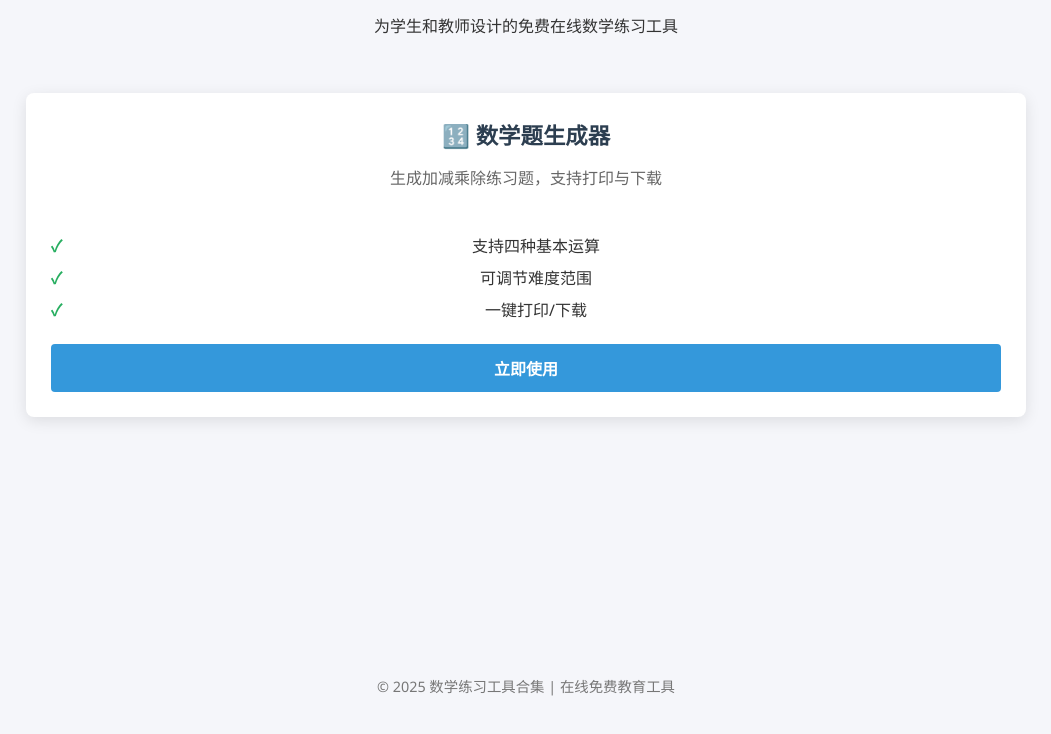
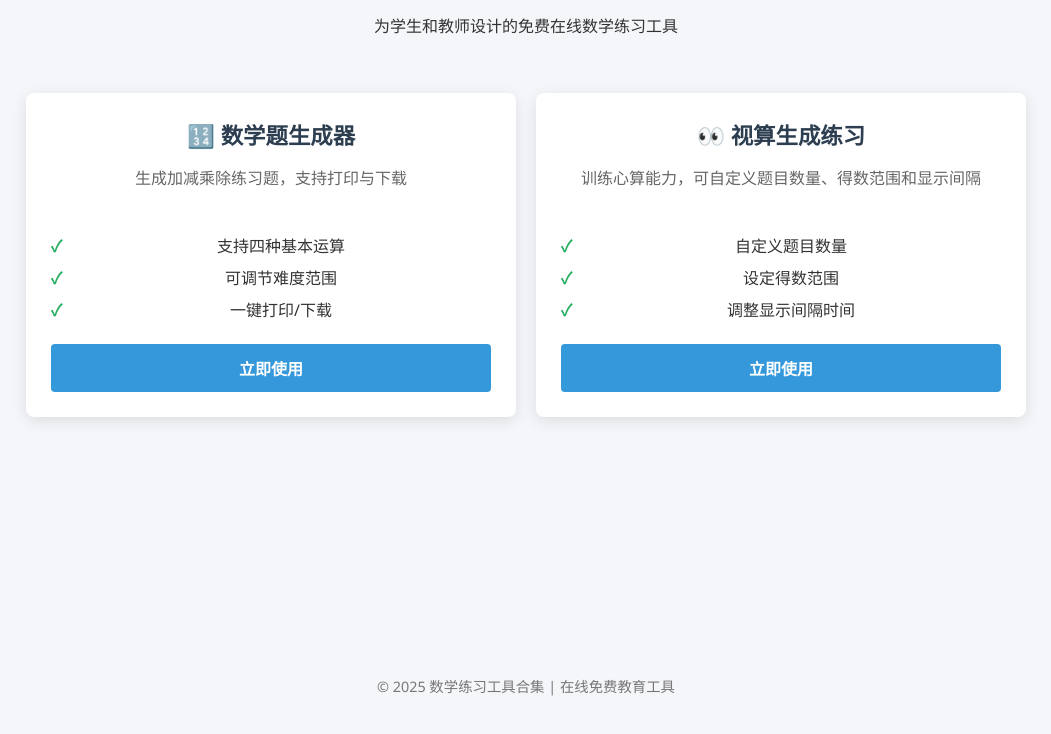
Before and after one commit to haohuifeng0/haohuifeng0.github.io, a plain HTML site: page index.html in a window 1280 px wide. Shown: the part 90-824 px from the top of the page, without its empty margins (114-1165 px from the left). Drawn offline with Linux system fonts and the light colour scheme.

Commit message:
增加视力算功能

```diff
--- a/index.html
+++ b/index.html
@@ -139,6 +139,17 @@
             <a href="./math-generator/">立即使用</a>
         </div>
 
+        <div class="tool-card">
+            <h3>👀 视算生成练习</h3>
+            <p>训练心算能力，可自定义题目数量、得数范围和显示间隔</p>
+            <ul class="feature-list">
+                <li>自定义题目数量</li>
+                <li>设定得数范围</li>
+                <li>调整显示间隔时间</li>
+            </ul>
+            <a href="./sight-calculation-practice/">立即使用</a>
+        </div>
+
         <!-- 可在此添加其他工具卡片 -->
         <!-- <div class="tool-card">
             <h3>📊 成绩统计</h3>
```
Also changed, not shown: 1 other file.
